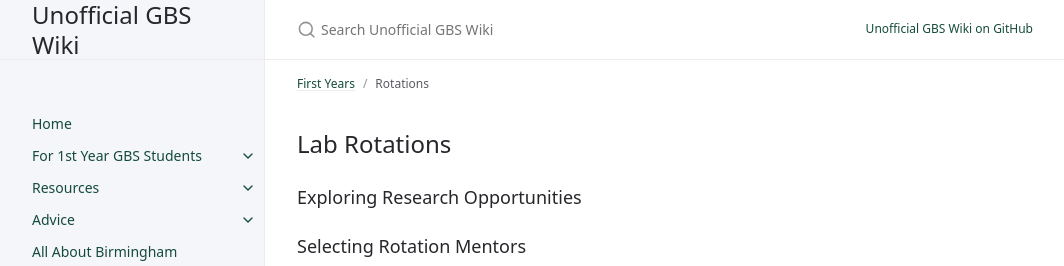
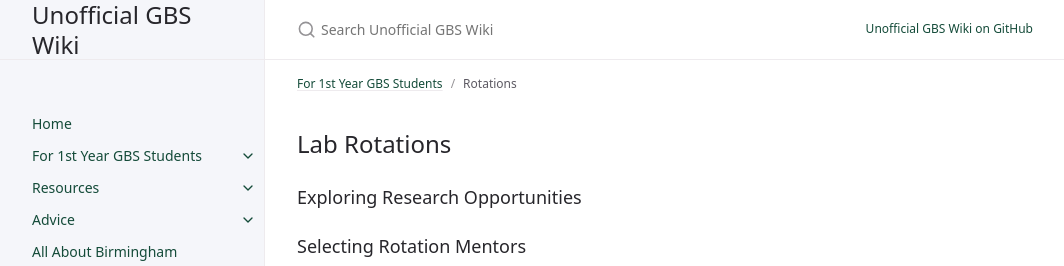
Before and after one commit to sdhutchins/gbs-guide, a Jekyll site: the page built from docs/first-years/rotations.md, in a window 1280 px wide. Shown: the top 266 px of the page, without its empty margins (107-1171 px from the left). Built offline with Jekyll 4.4.1, drawn with Linux system fonts in a browser that asks for light colours; cached includes are drawn as plain includes.

Commit message:
Make sure parent name is correct.

```diff
--- a/docs/first-years/rotations.md
+++ b/docs/first-years/rotations.md
@@ -1,7 +1,7 @@
 ---
 layout: default
 title: Rotations
-parent: First Years
+parent: For 1st Year GBS Students
 nav_order: 1
 ---
 
```
